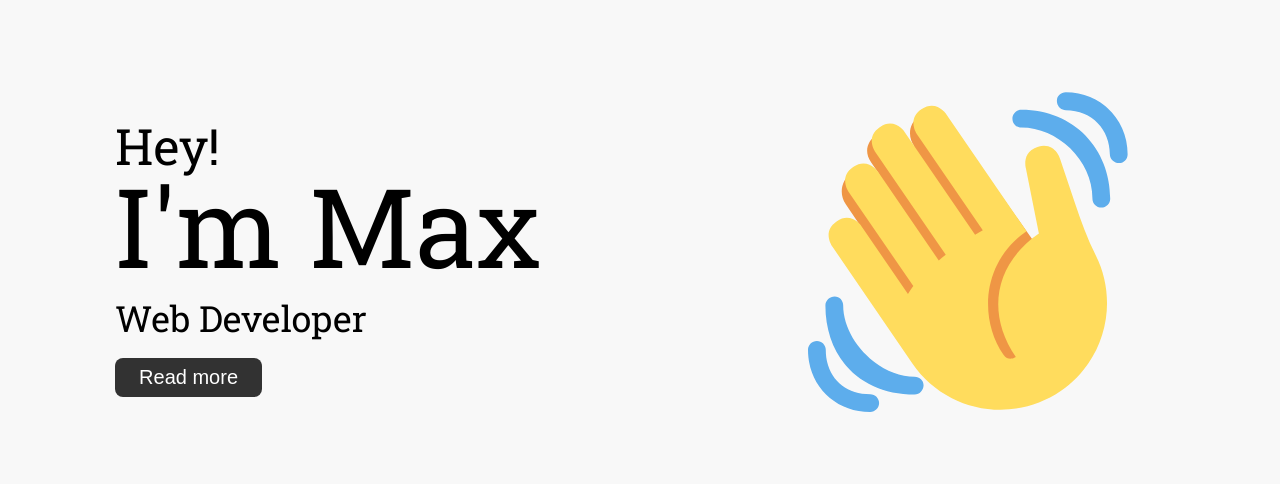
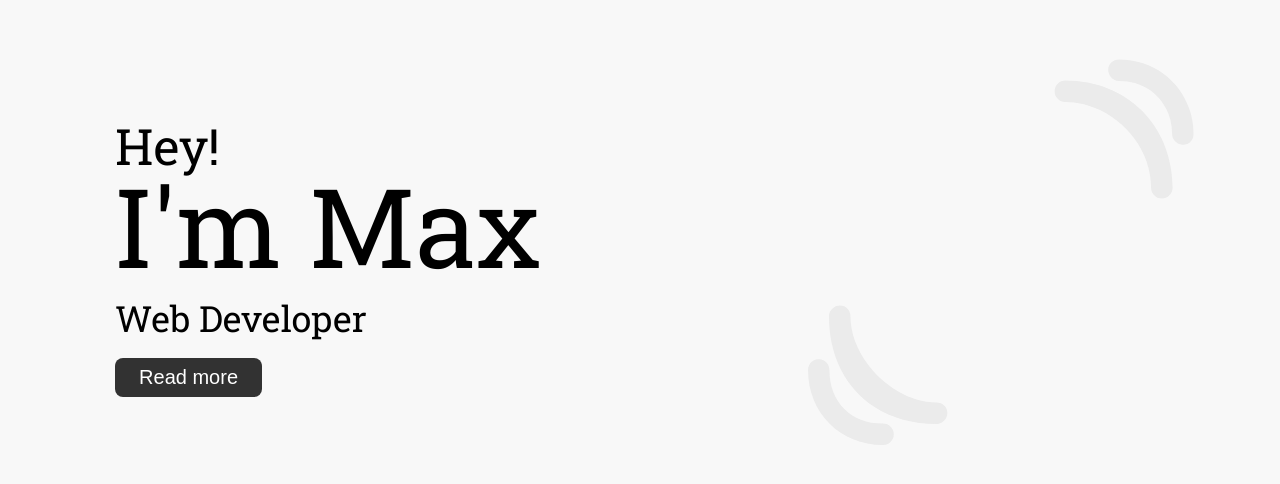
Before and after one commit to FoseFx/Homepage2020, a Vue app: page / in a window 1280 px wide. Shown: the part 146-630 px from the top of the page. Built offline with nearby package versions, Linux system fonts and the light colour scheme.

Commit message:
Update Hand.vue

```diff
--- a/src/components/Hand.vue
+++ b/src/components/Hand.vue
@@ -1,26 +1,11 @@
 <template>
   <div role="figure" aria-label="Animated waving hand emoji" id="hand">
-    <svg xmlns="http://www.w3.org/2000/svg" viewBox="0 0 36 36">
-      <path
-        fill="#EF9645"
-        d="M4.861 9.147c.94-.657 2.357-.531 3.201.166l-.968-1.407c-.779-1.111-.5-2.313.612-3.093 1.112-.777 4.263 1.312 4.263 1.312-.786-1.122-.639-2.544.483-3.331 1.122-.784 2.67-.513 3.456.611l10.42 14.72L25 31l-11.083-4.042L4.25 12.625c-.793-1.129-.519-2.686.611-3.478z"
-      />
-      <path
-        fill="#FFDC5D"
-        d="M2.695 17.336s-1.132-1.65.519-2.781c1.649-1.131 2.78.518 2.78.518l5.251 7.658c.181-.302.379-.6.6-.894L4.557 11.21s-1.131-1.649.519-2.78c1.649-1.131 2.78.518 2.78.518l6.855 9.997c.255-.208.516-.417.785-.622L7.549 6.732s-1.131-1.649.519-2.78c1.649-1.131 2.78.518 2.78.518l7.947 11.589c.292-.179.581-.334.871-.498L12.238 4.729s-1.131-1.649.518-2.78c1.649-1.131 2.78.518 2.78.518l7.854 11.454 1.194 1.742c-4.948 3.394-5.419 9.779-2.592 13.902.565.825 1.39.26 1.39.26-3.393-4.949-2.357-10.51 2.592-13.903L24.515 8.62s-.545-1.924 1.378-2.47c1.924-.545 2.47 1.379 2.47 1.379l1.685 5.004c.668 1.984 1.379 3.961 2.32 5.831 2.657 5.28 1.07 11.842-3.94 15.279-5.465 3.747-12.936 2.354-16.684-3.11L2.695 17.336z"
-      />
-      <g fill="#5DADEC">
-        <path
-          d="M12 32.042C8 32.042 3.958 28 3.958 24c0-.553-.405-1-.958-1s-1.042.447-1.042 1C1.958 30 6 34.042 12 34.042c.553 0 1-.489 1-1.042s-.447-.958-1-.958z"
-        />
-        <path
-          d="M7 34c-3 0-5-2-5-5 0-.553-.447-1-1-1s-1 .447-1 1c0 4 3 7 7 7 .553 0 1-.447 1-1s-.447-1-1-1zM24 2c-.552 0-1 .448-1 1s.448 1 1 1c4 0 8 3.589 8 8 0 .552.448 1 1 1s1-.448 1-1c0-5.514-4-10-10-10z"
-        />
-        <path
-          d="M29 .042c-.552 0-1 .406-1 .958s.448 1.042 1 1.042c3 0 4.958 2.225 4.958 4.958 0 .552.489 1 1.042 1s.958-.448.958-1C35.958 3.163 33 .042 29 .042z"
-        />
-      </g>
-    </svg>
+    <svg width="386" height="386" viewBox="0 0 386 386" fill="none" xmlns="http://www.w3.org/2000/svg">
+<path d="M128.667 343.561C85.7779 343.561 42.4386 300.222 42.4386 257.333C42.4386 251.404 38.0961 246.611 32.1668 246.611C26.2374 246.611 20.9942 251.404 20.9942 257.333C20.9942 321.667 64.3334 365.006 128.667 365.006C134.596 365.006 139.389 359.763 139.389 353.833C139.389 347.904 134.596 343.561 128.667 343.561Z" fill="#EBEBEB"/>
+<path d="M257.333 21.4444C251.415 21.4444 246.611 26.248 246.611 32.1667C246.611 38.0853 251.415 42.8889 257.333 42.8889C300.222 42.8889 343.111 81.3709 343.111 128.667C343.111 134.585 347.915 139.389 353.833 139.389C359.752 139.389 364.556 134.585 364.556 128.667C364.556 69.5443 321.667 21.4444 257.333 21.4444Z" fill="#EBEBEB"/>
+<path d="M310.945 0.450256C305.026 0.450256 300.222 4.80348 300.222 10.7221C300.222 16.6408 305.026 21.8947 310.945 21.8947C343.111 21.8947 364.105 45.7516 364.105 75.0555C364.105 80.9741 369.348 85.7777 375.278 85.7777C381.207 85.7777 385.55 80.9741 385.55 75.0555C385.55 33.9143 353.833 0.450256 310.945 0.450256Z" fill="#EBEBEB"/>
+<path d="M21.4444 310.944C21.4444 343.111 42.8889 364.556 75.0555 364.556C80.9849 364.556 85.7778 369.348 85.7778 375.278C85.7778 381.207 80.9849 386 75.0555 386C32.1667 386 0 353.833 0 310.944C0 305.015 4.79283 300.222 10.7222 300.222C16.6516 300.222 21.4444 305.015 21.4444 310.944Z" fill="#EBEBEB"/>
+</svg>
   </div>
 </template>
 
```
